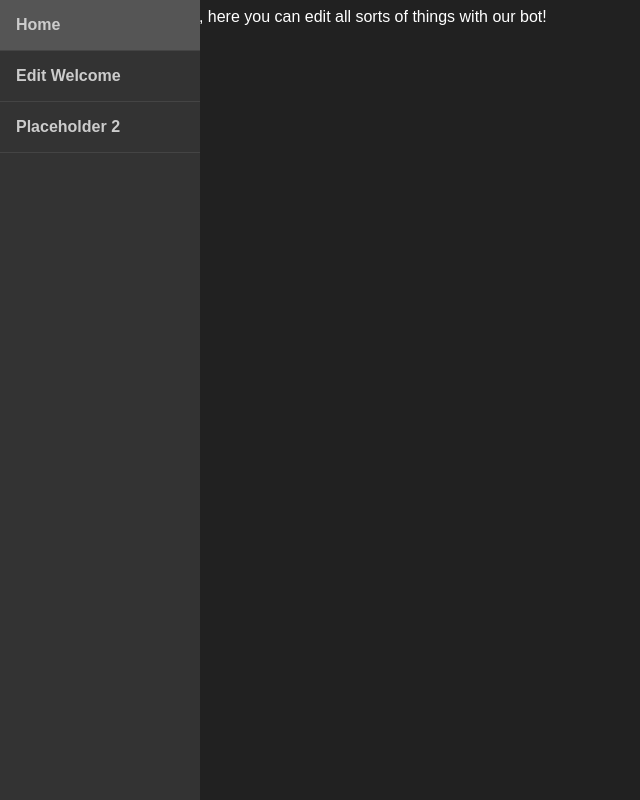
After one commit to JellyFishCo/Jelly-Fish-Bot, a Flask app: template templates/home.html in a window 1280 px wide. The commit adds this page. Shown: the whole page, without its empty margins (0-640 px from the left). Run offline with Flask 3, Linux system fonts and the light colour scheme; the template is opened without the code that fills it, so the values that code supplies are empty.

Commit message:
Big update.
Updated a lot about the dashboard, working navbar making it look nice. Added a home page so you aren't straight redirected to the welcome message page. Added a timeout command as well.

```diff
--- a/app.py
+++ b/app.py
@@ -42,6 +42,17 @@ def select_guild():
         return render_template('select_guild.html', guilds=managed_guilds)
     return redirect('/login')
 
+
+@app.route('/home/<int:guild_id>')
+def home(guild_id):
+    if "discord_token" in session:
+        botheaders = {'Authorization': f'Bot {config.token}'}
+        stuff = requests.get(f'{config.discord_api_base_url}/guilds/{guild_id}', headers=botheaders)
+        guildresponse = stuff.json()
+        return render_template("home.html", guild_id=guild_id, guildresponse=guildresponse)
+    return redirect('/login')
+
+
 @app.route('/welcome/<int:guild_id>', methods=['GET'])
 def welcome(guild_id):
     if "discord_token" in session:
@@ -55,7 +66,6 @@ def welcome(guild_id):
         botheaders = {'Authorization': f'Bot {config.token}'}
         channels_response = requests.get(f'{config.discord_api_base_url}/guilds/{guild_id}/channels', headers=botheaders)
         channels = channels_response.json()
-        print(channels)
         try:
             text_channels = [channel for channel in channels if channel['type'] == 0]
         except Exception as e:
@@ -66,16 +76,26 @@ def welcome(guild_id):
 @app.route('/api/welcome/<int:guild_id>', methods=['POST'])
 async def save_welcome_message(guild_id):
     if 'discord_token' in session:
+        success_message = request.args.get('success_message')
         channel_id = int(request.form['channel'])
         message = request.form['message']
 
         data = {"channelid": channel_id, "guild_id": guild_id, "message": message}
         try:
-            await bot.save_welcome_message(data)
+            await bot.save_welcome_message(data, guild_id)
+            success_message = "Welcome message updated successfully"
+            return redirect(url_for('welcomesuccess', guild_id=guild_id))
         except:
             print("e")
-        return 'Welcome message has been successfully saved.'
+        return redirect(url_for('welcome', guild_id=guild_id))
     return redirect('/login')
+
+
+@app.route('/welcomesuccess/<int:guild_id>')
+def welcomesuccess(guild_id):
+    return redirect(url_for('home', guild_id=guild_id, success_message='Welcome message updated successfully.'))
+
+
 
 if __name__ == '__main__':
     app.run(debug=DEBUG, ssl_context=('server.crt', 'server.key'))
--- a/static/style.css
+++ b/static/style.css
@@ -50,6 +50,13 @@ h1 {
     color: #fff;
   }
 
+  #success-message {
+    background-color: #7fbf7f;
+    color: #fff;
+    padding: 10px;
+    text-align: center;
+  }
+
   .welcome-form textarea {
     width: 100%;
     max-width: 400px;
@@ -65,3 +72,33 @@ h1 {
     width: 100%;
     max-width: 400px;
   }
+
+  .navbar {
+    position: fixed;
+    top: 0;
+    left: 0;
+    width: 200px;
+    height: 100vh;
+    background-color: #333;
+  }
+
+  .navbar-entry {
+    padding: 16px;
+    color: #ccc;
+    font-weight: bold;
+    border-bottom: 1px solid #444;
+  }
+
+  .navbar-entry:hover {
+    background-color: #444;
+    cursor: pointer;
+  }
+
+  .navbar-entry.active {
+    background-color: #555;
+  }
+
+  a {
+    color: inherit;
+    text-decoration: none;
+  }
--- a/templates/edit_welcome.html
+++ b/templates/edit_welcome.html
@@ -20,5 +20,10 @@
             <input type="submit" value="Update">
         </form>
     </div>
+    <div class="navbar">
+        <div class="navbar-entry"><a href="{{ url_for('home', guild_id=guild_id) }}">Home</a></div>
+        <div class="navbar-entry active"><a href="{{ url_for('welcome', guild_id=guild_id) }}">Edit Welcome</a></div>
+        <div class="navbar-entry">Placeholder 2</div>
+      </div>
 </body>
 </html>
--- /dev/null
+++ b/templates/home.html
@@ -0,0 +1,20 @@
+<html>
+    <head>
+        <title> Home </title>
+        <link rel="stylesheet" href="{{ url_for('static', filename='style.css') }}">
+    </head>
+    <body>
+        {% if success_message %}
+        <div id="success-message">
+              <p>{{ success_message }}</p>
+          </div>
+        {% endif %}
+        <div class="navbar">
+          <div class="navbar-entry active"><a href="{{ url_for('home', guild_id=guild_id) }}">Home</a></div>
+          <div class="navbar-entry"><a href="{{ url_for('welcome', guild_id=guild_id) }}">Edit Welcome</a></div>
+          <div class="navbar-entry">Placeholder 2</div>
+        </div>
+        <h1> {{ guildresponse.name }} </h1>
+        <p> Welcome to the dashboard, here you can edit all sorts of things with our bot! <p>
+    </body>
+</html>
--- a/templates/select_guild.html
+++ b/templates/select_guild.html
@@ -9,7 +9,7 @@
         <h1>Select a Guild</h1>
         <ul class="guild-list">
             {% for guild in guilds %}
-            <li class="guild-item"><a href="{{ url_for('welcome', guild_id=guild.id) }}">{{ guild.name }}</a></li>
+            <li class="guild-item"><a href="{{ url_for('home', guild_id=guild.id) }}">{{ guild.name }}</a></li>
             {% endfor %}
         </ul>
     </div>
```
Also changed, not shown: bot.py (+9 -2 lines), cogs/moderation.py (+13 -0 lines).
